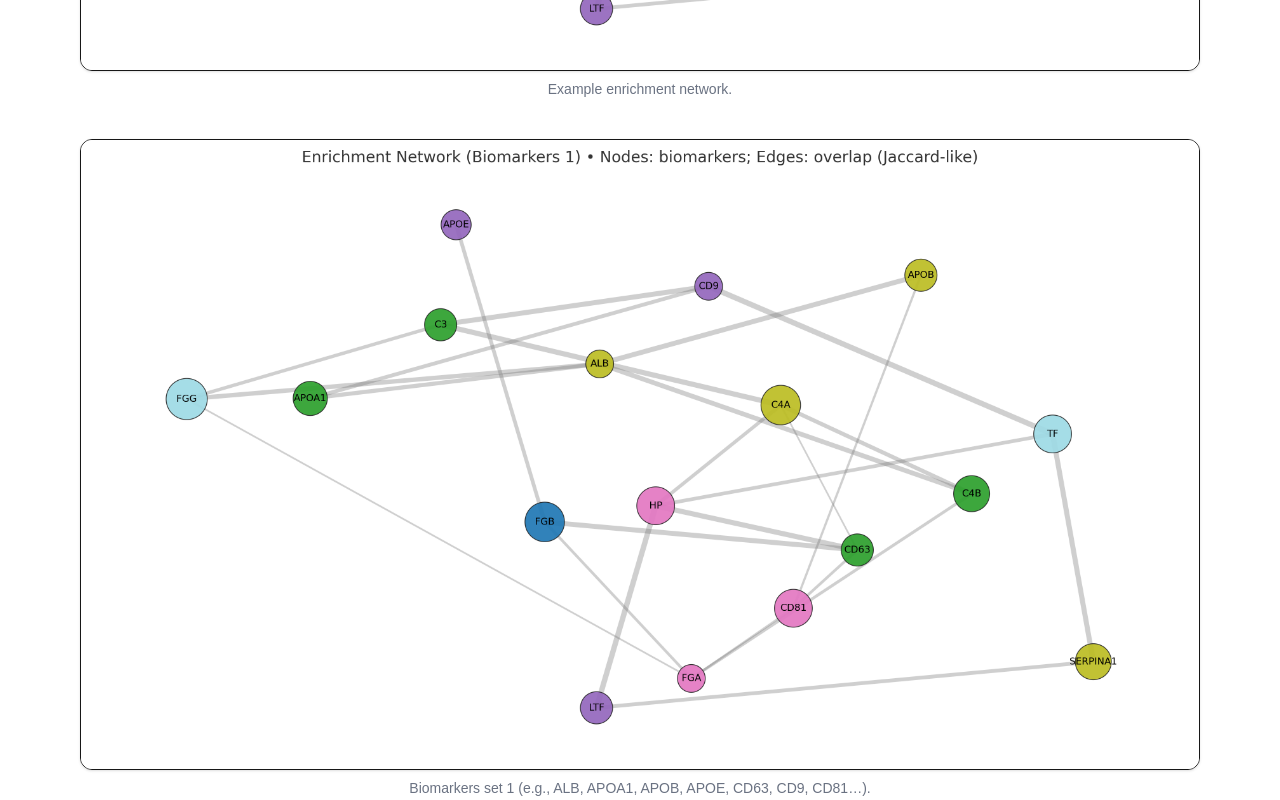
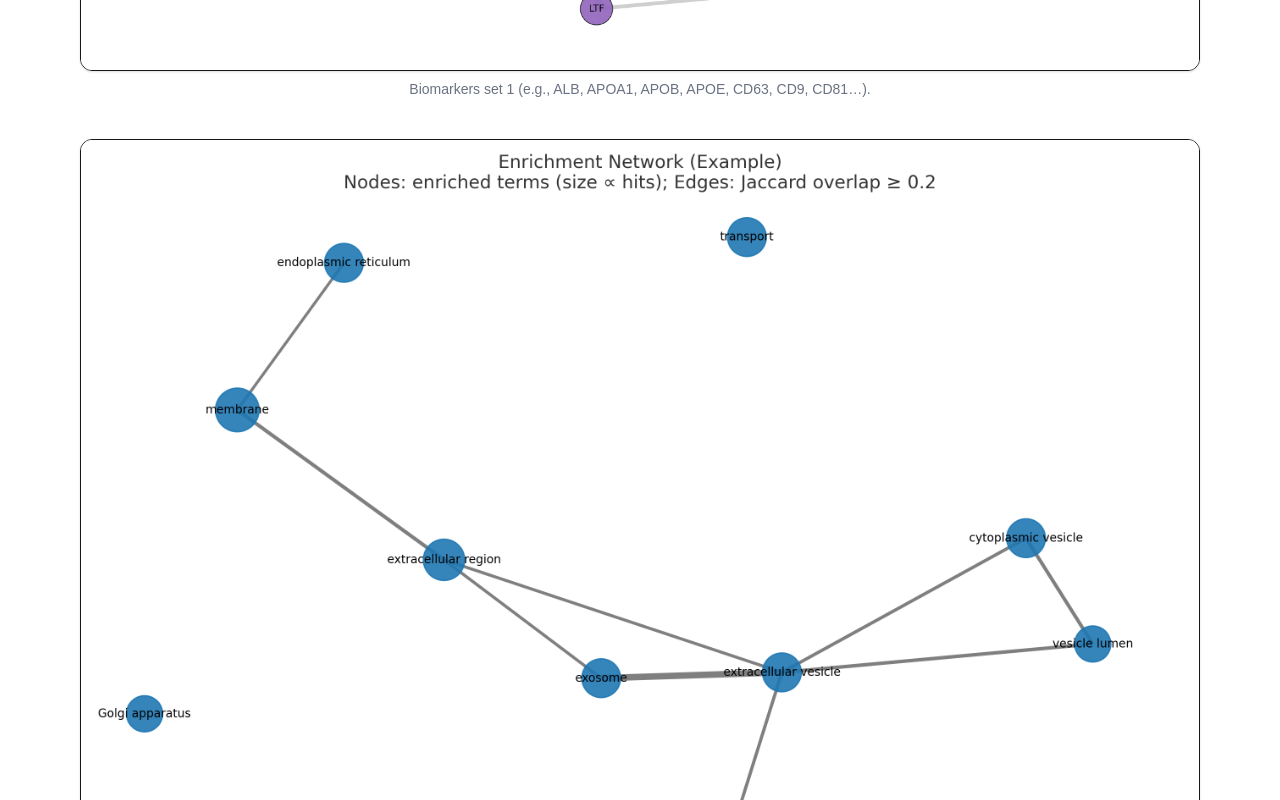
Before and after one commit to Dr-ElmiraD/elmira-bioinfo-web, a Next.js app: page /enrichment in a window 1280 px wide. Shown: the part 740-1540 px from the top of the page. Built offline with nearby package versions, Linux system fonts and the light colour scheme.

Commit message:
Update page.tsx

```diff
--- a/app/enrichment/page.tsx
+++ b/app/enrichment/page.tsx
@@ -17,19 +17,19 @@ export default function EnrichmentPage() {
             className="rounded-xl border shadow w-full"
           />
           <figcaption className="text-sm text-gray-500 mt-2 text-center">
-            Example enrichment network.
+            Biomarkers set 1 (e.g., ALB, APOA1, APOB, APOE, CD63, CD9, CD81…).
           </figcaption>
         </figure>
 
         {/* New: Biomarkers set 1 */}
         <figure>
           <img
-            src="/images/enrichment/enrichment_biomarkers_1.png"
+            src="/images/enrichment/example.png"
             alt="Biomarker enrichment network (set 1)"
             className="rounded-xl border shadow w-full"
           />
           <figcaption className="text-sm text-gray-500 mt-2 text-center">
-            Biomarkers set 1 (e.g., ALB, APOA1, APOB, APOE, CD63, CD9, CD81…).
+             Example enrichment network.
           </figcaption>
         </figure>
 
```
